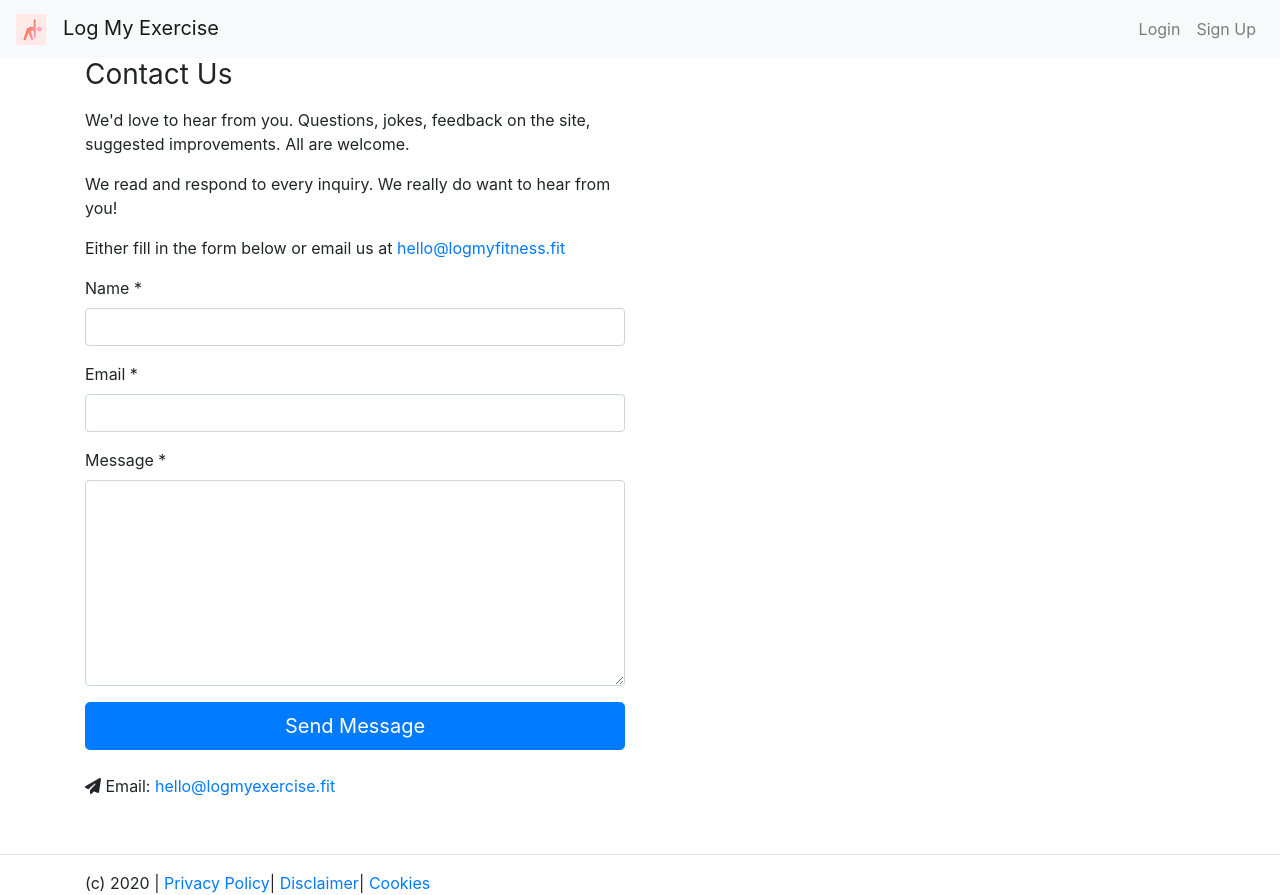
After one commit to ErinClaudio/log-my-exercise, a Flask app: page /support/contact_us in a window 1280 px wide. The commit adds this page. Run offline with Flask 2, Linux system fonts and the light colour scheme; parts of the project's set-up code (start-up, migrations or seed data) failed here and were passed over; some libraries are stand-ins or nearby versions.

Commit message:
added contact us page

```diff
--- a/app/__init__.py
+++ b/app/__init__.py
@@ -85,6 +85,8 @@ def create_app(config_name='default'):
     from app.api import bp as api_bp
     app.register_blueprint(api_bp, url_prefix='/api')
     csrf.exempt(api_bp)
+    from app.support import bp as support_bp
+    app.register_blueprint(support_bp, url_prefix='/support')
 
     return app
 
--- a/app/main/__init__.py
+++ b/app/main/__init__.py
@@ -4,7 +4,7 @@ from flask import Blueprint
 bp = Blueprint('main', __name__)
 ACTIVITIES_LOOKUP = {1: 'Workout', 2: 'Yoga', 3: 'Bicycle Ride', 4: 'Run', 5: 'Walk'}
 
-from app.main import routes, legal_routes
+from app.main import routes
 
 if os.getenv('FLASK_CONFIG') in ['development', 'testing']:
     bp.add_url_rule('/edit_profile', 'edit_profile', routes.edit_profile, methods=['GET', 'POST'])
--- /dev/null
+++ b/app/support/__init__.py
@@ -0,0 +1,5 @@
+from flask import Blueprint
+
+bp = Blueprint('support', __name__)
+
+from app.support import routes, legal_routes
--- /dev/null
+++ b/app/support/forms.py
@@ -0,0 +1,11 @@
+from flask_wtf import FlaskForm
+from wtforms import StringField, SubmitField, TextAreaField
+from wtforms.validators import DataRequired, Length, Email
+
+
+class FeedbackForm(FlaskForm):
+
+    name = StringField('Name *', validators=[DataRequired(), Length(min=0, max=50)])
+    email = StringField('Email *', validators=[DataRequired(), Email()])
+    description = TextAreaField('Message *', validators=[DataRequired(), Length(min=0, max=500)])
+    submit = SubmitField('Say Hello')
--- /dev/null
+++ b/app/support/routes.py
@@ -0,0 +1,30 @@
+import json
+
+from flask_login import current_user
+from flask import render_template, flash, redirect, url_for, request
+
+
+from app.models import User
+from app.support import bp
+from app.support.forms import FeedbackForm
+
+
+@bp.route('/contact_us', methods=['GET', 'POST'])
+def contact_us():
+    form = FeedbackForm()
+
+    if form.validate_on_submit():
+        # save the feedback, consider S3
+        feedback_dict = request.form.to_dict()
+        feedback_dict.pop('csrf_token', None)
+        print(json.dumps(feedback_dict))
+        flash('Thank you for sending us a note')
+        return redirect(url_for('support.contact_us'))
+
+    if current_user.is_authenticated:
+        # can set the name and email on the form
+        u = User.query.filter_by(id=current_user.get_id()).first()
+        form.email.data = u.email
+        form.name.data = u.username
+
+    return render_template('support/contact_us.html', title='Contact Us', form=form)
--- a/app/templates/base.html
+++ b/app/templates/base.html
@@ -102,9 +102,9 @@
 <br>
 <hr>
 <footer>
-    <div class="container">(c) 2020 | <a href="{{ url_for('main.privacy') }}">Privacy Policy</a>|
-        <a href="{{ url_for('main.disclaimer') }}">Disclaimer</a>|
-        <a href="{{ url_for('main.cookies') }}">Cookies</a>
+    <div class="container">(c) 2020 | <a href="{{ url_for('support.privacy') }}">Privacy Policy</a>|
+        <a href="{{ url_for('support.disclaimer') }}">Disclaimer</a>|
+        <a href="{{ url_for('support.cookies') }}">Cookies</a>
     </div>
 </footer>
 </html>
--- a/app/templates/index.html
+++ b/app/templates/index.html
@@ -44,7 +44,7 @@
         </script>
         {% if regular_activities %}
             <div class="row">
-                <h4 class="h3 mb-3 font-weight-normal">Which of these activities have you completed today?</h4>
+                <h4 class="h4 mb-3 font-weight-normal">Which of these activities have you completed today?</h4>
             </div>
             <div class="row">
                 {% for activity in regular_activities %}
--- /dev/null
+++ b/app/templates/support/contact_us.html
@@ -0,0 +1,49 @@
+{% extends "base.html" %}
+{% import "bootstrap/wtf.html" as wtf %}
+
+{% block content %}
+    <div class="container">
+        <div class="row">
+            <div class="col-md-6">
+                <h3 class="h3 mb-3 font-weight-normal">Contact Us</h3>
+                <p>We'd love to hear from you. Questions, jokes, feedback on the site, suggested improvements. All are
+                    welcome.</p>
+                <p>We read and respond to every inquiry. We really do want to hear from you!</p>
+                <p>Either fill in the form below or email us at <a href="mailto:hello@logmyexercise.fit">hello@logmyfitness.fit</a>
+                </p>
+            </div>
+        </div>
+        <div class="row">
+            <div class="col-md-6">
+                <form action="{{ form_url }}" method="post" name="hello" novalidate>
+                    {{ form.hidden_tag() }}
+                    <div class="form-group">
+                        {{ wtf.form_field(form.name, class="form-control") }}
+                        {% for error in form.name.errors %}
+                            <small class="form-text text-muted">[{{ error }}]</small>
+                        {% endfor %}
+                    </div>
+                    <div class="form-group">
+                        {{ wtf.form_field(form.email, class="form-control") }}
+                        {% for error in form.email.errors %}
+                            <small class="form-text text-muted">[{{ error }}]</small>
+                        {% endfor %}
+                    </div>
+                    <div class="form-group">
+                        {{ wtf.form_field(form.description, class="form-control", rows=8) }}
+                        {% for error in form.description.errors %}
+                            <small class="form-text text-muted">[{{ error }}]</small>
+                        {% endfor %}
+                    </div>
+                    <button id="save_exercise" class="btn btn-lg btn-primary btn-block" type="submit">Send Message
+                    </button>
+                </form>
+            </div>
+        </div>
+        <div class="row mt-4">
+            <div class="col-md-6">
+                <p><i class="fas fa-paper-plane"></i>&nbsp;Email: <a href="mailto:hello@logmyexercise.fit">hello@logmyexercise.fit</a></p>
+            </div>
+        </div>
+    </div>
+{% endblock %}
--- a/app/templates/cookies.html
+++ b/app/templates/support/cookies.html
@@ -8,8 +8,7 @@
 
         <p>This Cookies Policy explains what Cookies are and how We use them. You should read this policy so You can
             understand what type of cookies We use, or the information We collect using Cookies and how that information
-            is used. Our Cookies Policy is maintained by the <a
-                    href="https://www.privacypolicies.com/cookies-policy-generator/">Cookies Policy Generator</a>.</p>
+            is used. </p>
 
         <p>Cookies do not typically contain any information that personally identifies a user, but personal information
             that we store about You may be linked to the information stored in and obtained from Cookies. For further
--- a/app/templates/privacypolicy.html
+++ b/app/templates/support/privacypolicy.html
@@ -103,7 +103,7 @@
             You do not accept Cookies, You may not be able to use some parts of our Service.</p>
         <p>Cookies can be "Persistent" or "Session" Cookies. Persistent Cookies remain on your personal computer or
             mobile device when You go offline, while Session Cookies are deleted as soon as You close your web browser.
-            Learn more about cookies in the <a href="{{ url_for('main.cookies') }}">"What Are
+            Learn more about cookies in the <a href="{{ url_for('support.cookies') }}">"What Are
                 Cookies"</a> article.</p>
         <p>We use both session and persistent Cookies for the purposes set out below:</p>
         <ul>
```
Also changed, not shown: app/support/legal_routes.py (renamed from app/main/legal_routes.py, +4 -4 lines), app/tests/test_support.py (added, +77 -0 lines), app/tests/test_views.py (+8 -3 lines), app/templates/support/disclaimer.html (renamed from app/templates/disclaimer.html).
